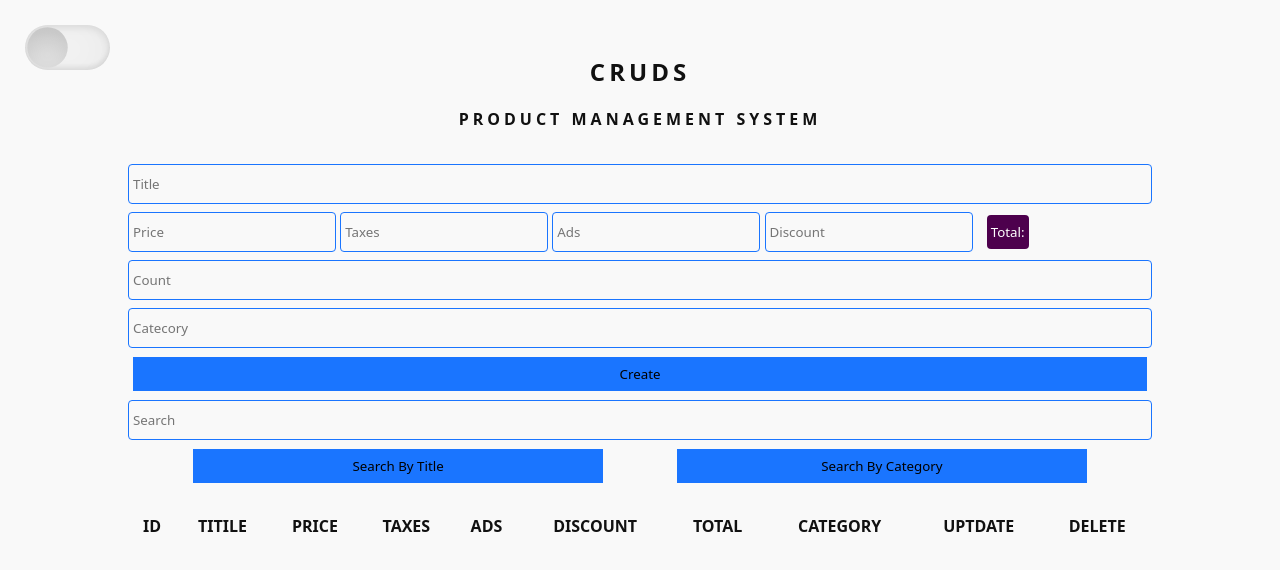
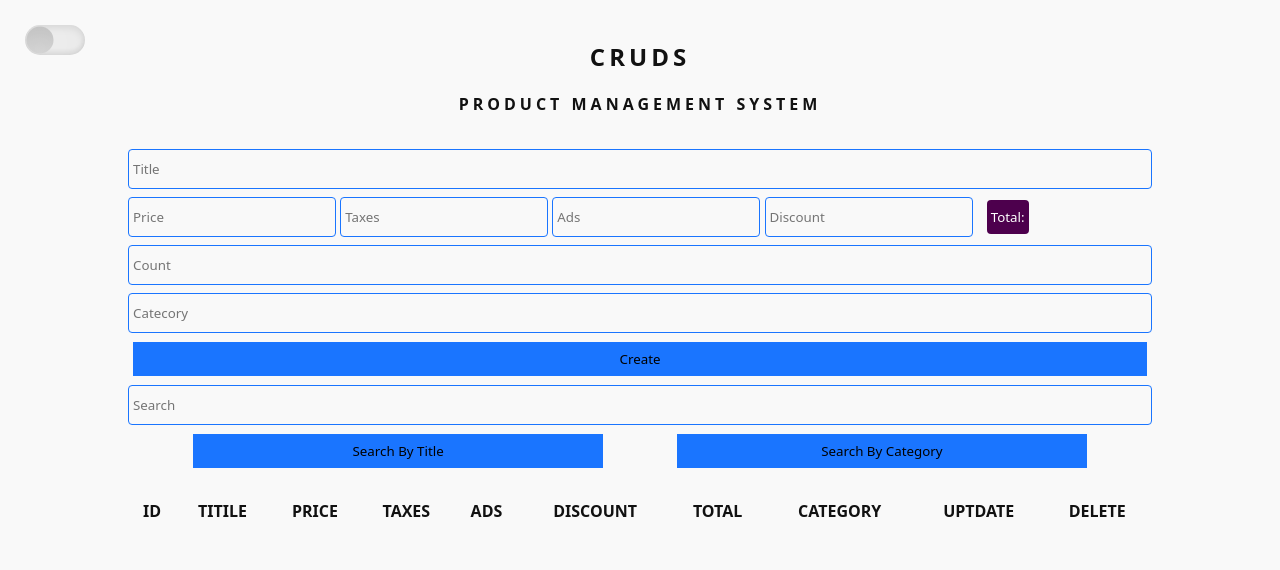
Before and after one commit to mostafahassan-dev/Product-Management-System, a plain HTML site: page index.html in a window 1280 px wide. Drawn offline with Linux system fonts and the light colour scheme.

Commit message:
enhancement

```diff
--- a/style.css
+++ b/style.css
@@ -8,8 +8,8 @@
     position: relative;
 
     background-color: #2b2b2b;
-    width: 85px;
-    height: 45px;
+    width: 60px;
+    height: 30px;
     border-radius: 50px;
     top: 25px;
     left: 25px;
@@ -20,13 +20,14 @@
                 inset 0 8px 8px rgba(0, 0, 0, 0.2),
                 inset 0 -4px 4px rgba(0, 0, 0, 0.2);
     cursor: pointer;
+
 }
 
 .mode .toggle{
     position: absolute;
     left: 0;
-    height: 45px;
-    width: 45px;
+    height: 30px;
+    width: 30px;
     border-radius: 50%;
     background: linear-gradient(to bottom, #444, #222);
     transform: scale(0.9);
@@ -51,7 +52,7 @@
 }
 
 .mode.active .toggle{
-    left: 40px;
+    left: 30px;
 
 }
 
```
